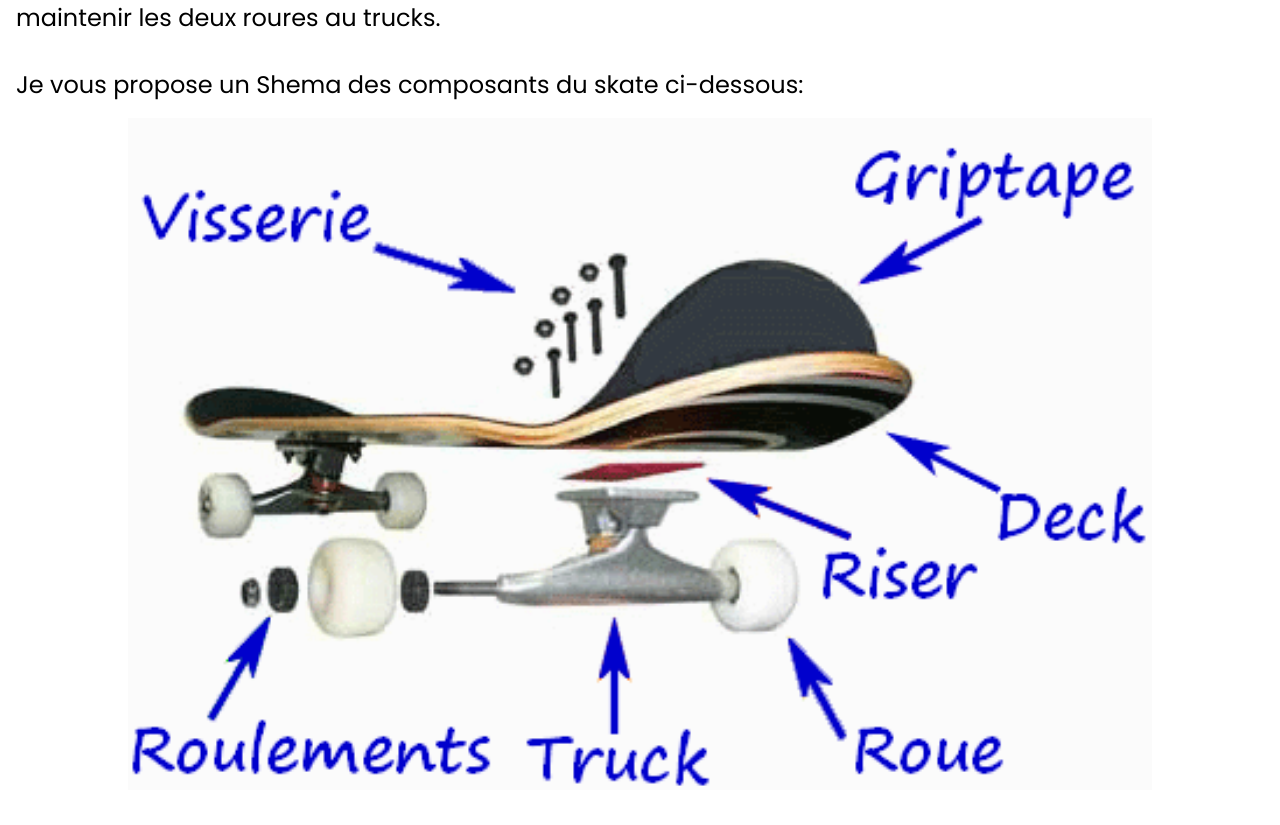
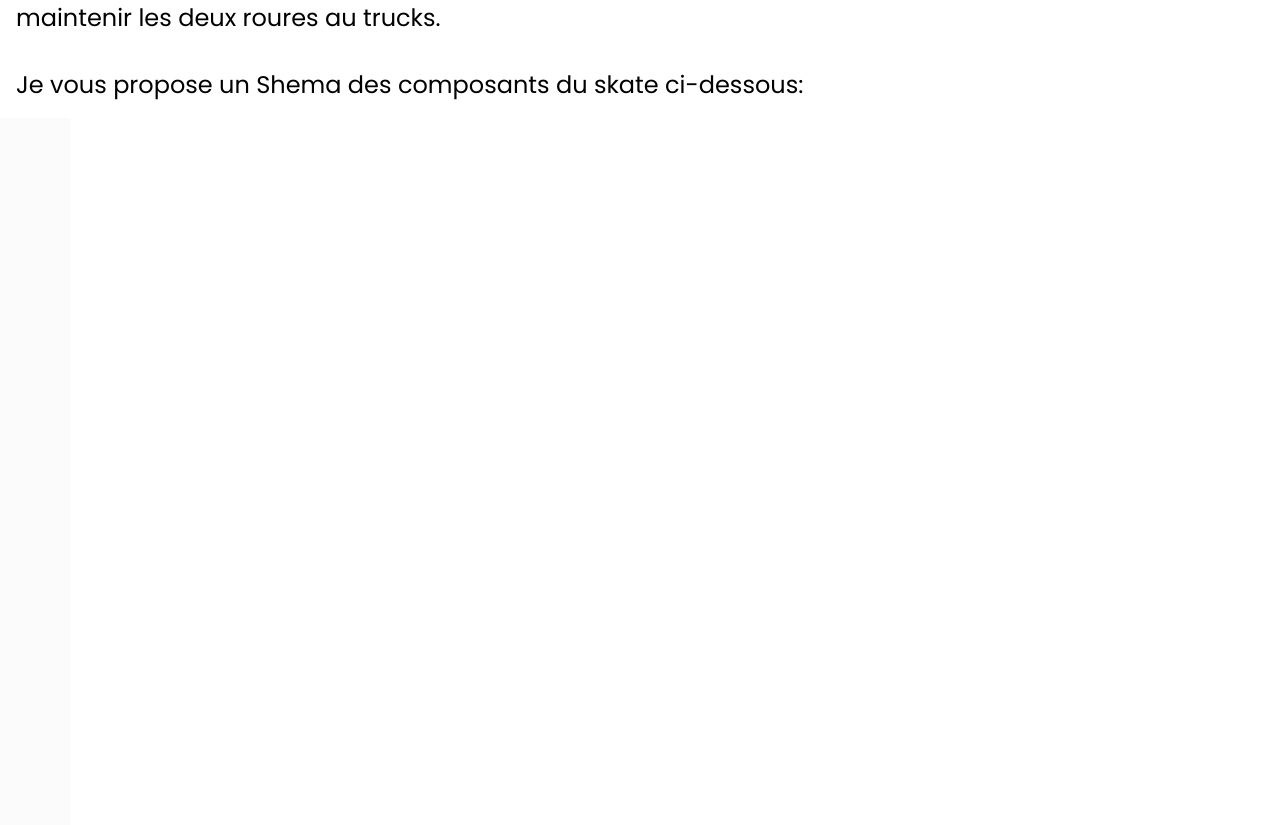
Before and after one commit to Maximus-prime-r/Skate, a plain HTML site: page composants.html in a window 1280 px wide. Shown: the part 445-1270 px from the top of the page. Before the commit the page ends 1242 px from the top, so only its background shows below. Drawn offline with Linux system fonts and the light colour scheme.

Commit message:
Update composants.html

```diff
--- a/composants.html
+++ b/composants.html
@@ -39,7 +39,7 @@
 										      <p><u>Les composants:</u></p>
 										      <p>La planche est “découpée” en trois parties : le nose (c'est l'avant quand tu roule), le tail (quand tu skate c'est la partie arrière), et le “wheelbase” (la partie centrale : entre les vis). Le grip est un composant important en skate. Ce n'est ni plus ni moins que du papier de verre autocollant. Ce plateau comporte deux trucks fixés à l aide de visserie en dessous de celui-ci,le trucks est la partie qui aide a faire tourner le skate. Le trucks sert aussi a porter les roulements qui eux même supportent les roues ils servent au skate à rouler plus longtemps et plus vite tous depend de la qualité des roulements. La visserie comme je vous en ai parlés servent a maintenir les trucks a la planche et mantenir les roues au trucks, la visserie est composé de 4 vices et 4 boulons pour maintenir le trucks a la planche et 2 boulons pour maintenir les deux roures au trucks.
 										      <p>Je vous propose un Shema des composants du skate ci-dessous:</p>
-										      <div align="center"><img src="composants skate.gif" width="80%" height="90%"></div>
+										      <img src="composants skate.gif" width="70" height="9070%">
 			</section>
 			<script src="script.js" type="text/javascript"></script>
 		</body>
```
